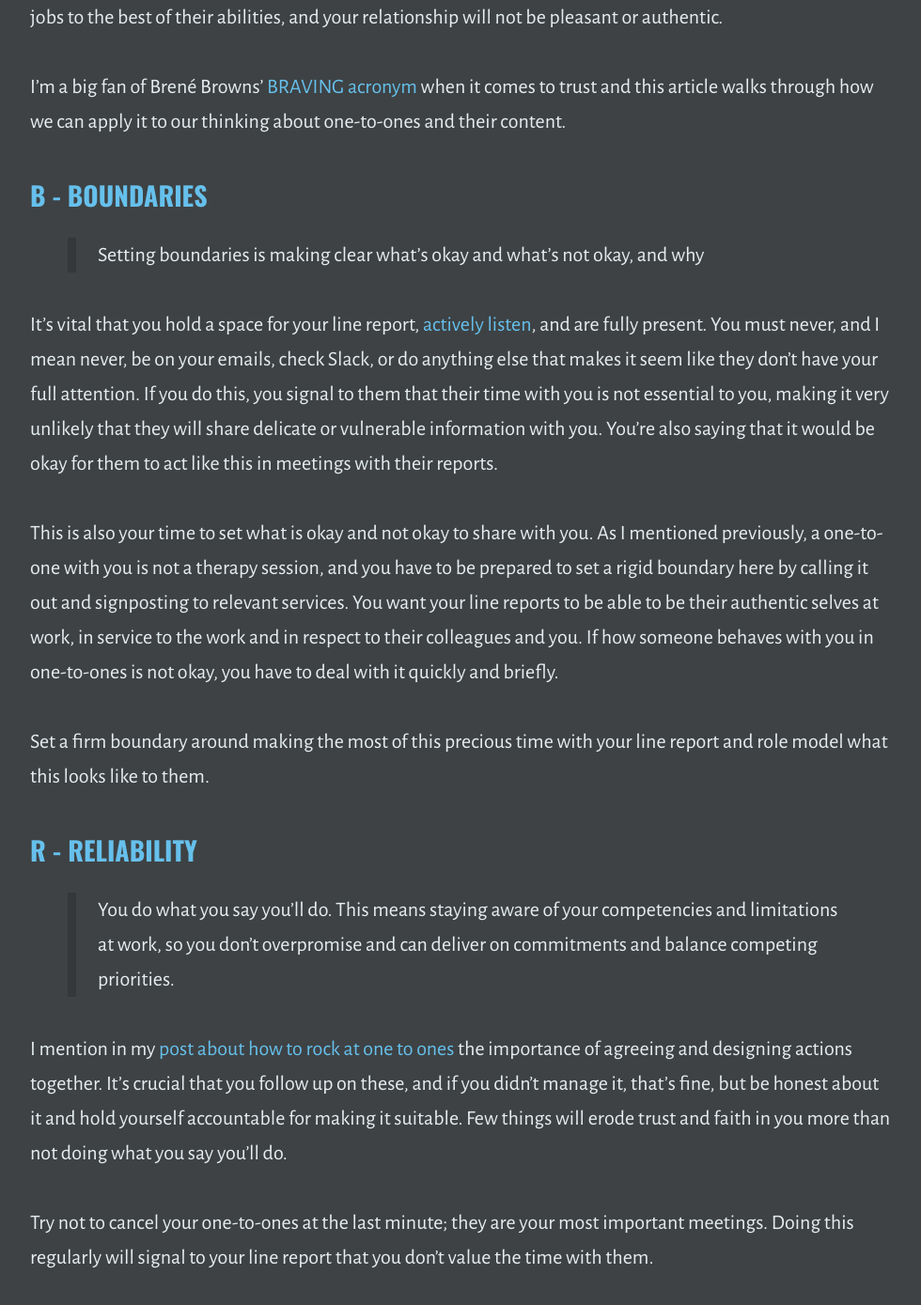
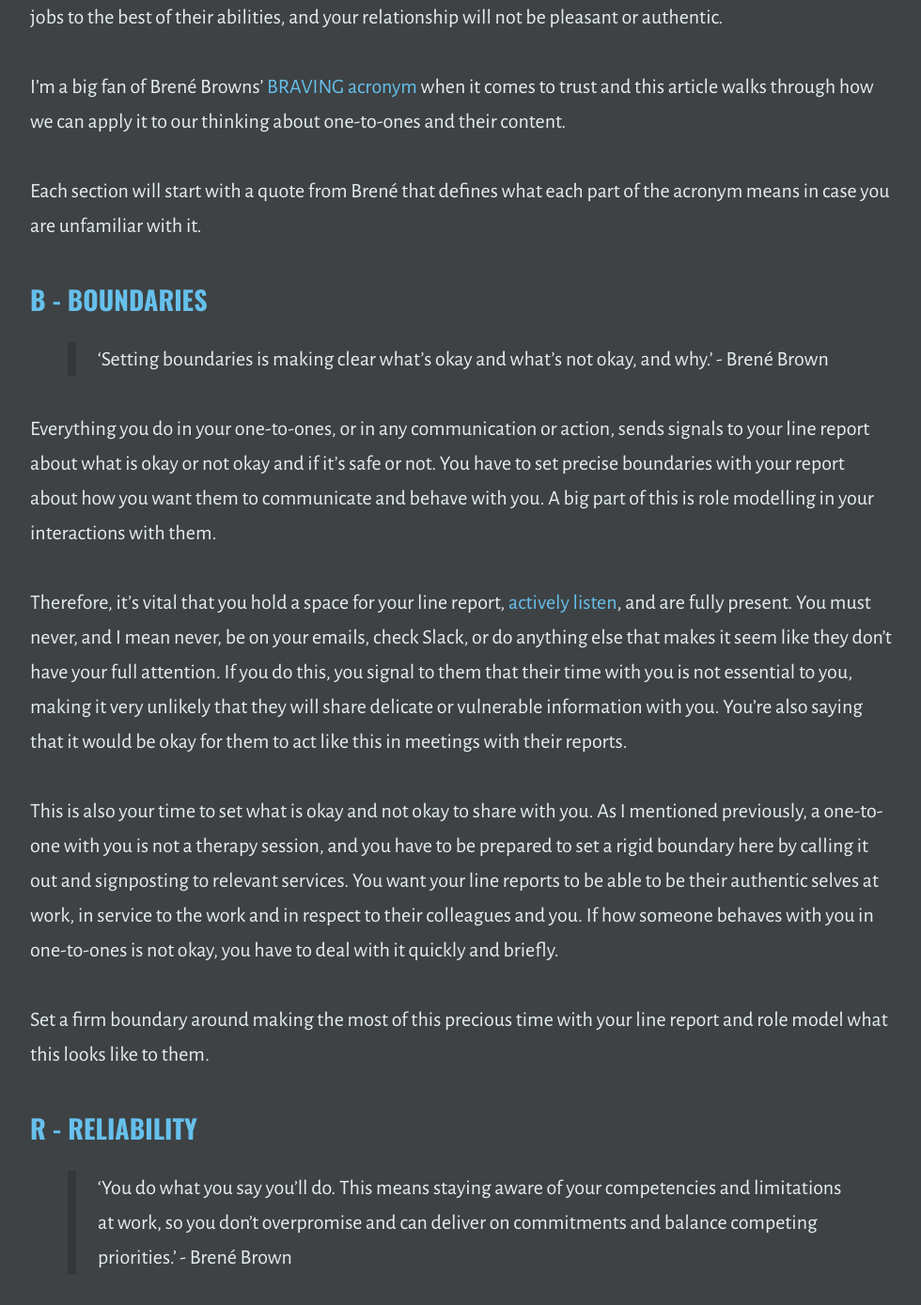
Before and after one commit to outragedpinkracoon/outragedpinkracoon.github.io, a Jekyll site: the page built from _posts/2022-06-06-braving-trust-in-one-to-ones.md, in a window 1280 px wide and 1400 px high, scrolled down 569 px. Shown: the top 1389 px of the window at 94% size, without its empty margins (149-1129 px from the left). Built offline with Jekyll 4.4.1, drawn with Linux system fonts in a browser that asks for light colours; some of the changed text lies outside the part shown.

Commit message:
Addresses Chippy's comments

```diff
--- a/_posts/2022-06-06-braving-trust-in-one-to-ones.md
+++ b/_posts/2022-06-06-braving-trust-in-one-to-ones.md
@@ -5,42 +5,46 @@
 categories: [leadership]
 ---
 
-> 'Trust is built in tiny moments' - Brené Brown
+> 'Trust is built in tiny moments.' - Brené Brown
 
 One-to-ones are full of tiny moments where you can either build trust or destroy it in a blink of an eye.  When your line report loses faith in you, it's game over for [psychological safety](https://blackwells.co.uk/bookshop/product/9781119477242). Neither party will be able to do their jobs to the best of their abilities, and your relationship will not be pleasant or authentic.
 
 I'm a big fan of Brené Browns' [BRAVING acronym](https://brenebrown.com/resources/the-braving-inventory/) when it comes to trust and this article walks through how we can apply it to our thinking about one-to-ones and their content.
 
+Each section will start with a quote from Brené that defines what each part of the acronym means in case you are unfamiliar with it.
+
 ### B - Boundaries
-> Setting boundaries is making clear what’s okay and what’s not okay, and why
+> 'Setting boundaries is making clear what’s okay and what’s not okay, and why.' - Brené Brown
 
-It's vital that you hold a space for your line report, [actively listen](https://www.verywellmind.com/what-is-active-listening-3024343), and are fully present. You must never, and I mean never, be on your emails, check Slack, or do anything else that makes it seem like they don't have your full attention. If you do this, you signal to them that their time with you is not essential to you, making it very unlikely that they will share delicate or vulnerable information with you. You're also saying that it would be okay for them to act like this in meetings with their reports.
+Everything you do in your one-to-ones, or in any communication or action, sends signals to your line report about what is okay or not okay and if it's safe or not. You have to set precise boundaries with your report about how you want them to communicate and behave with you. A big part of this is role modelling in your interactions with them.
+
+Therefore, it's vital that you hold a space for your line report, [actively listen](https://www.verywellmind.com/what-is-active-listening-3024343), and are fully present. You must never, and I mean never, be on your emails, check Slack, or do anything else that makes it seem like they don't have your full attention. If you do this, you signal to them that their time with you is not essential to you, making it very unlikely that they will share delicate or vulnerable information with you. You're also saying that it would be okay for them to act like this in meetings with their reports.
 
 This is also your time to set what is okay and not okay to share with you. As I mentioned previously, a one-to-one with you is not a therapy session, and you have to be prepared to set a rigid boundary here by calling it out and signposting to relevant services. You want your line reports to be able to be their authentic selves at work, in service to the work and in respect to their colleagues and you. If how someone behaves with you in one-to-ones is not okay, you have to deal with it quickly and briefly.
 
 Set a firm boundary around making the most of this precious time with your line report and role model what this looks like to them.
 
 ### R - Reliability
-> You do what you say you’ll do. This means staying aware of your competencies and limitations at work, so you don’t overpromise and can deliver on commitments and balance competing priorities.
+> 'You do what you say you’ll do. This means staying aware of your competencies and limitations at work, so you don’t overpromise and can deliver on commitments and balance competing priorities.' - Brené Brown
 
 I mention in my [post about how to rock at one to ones](https://outragedpinkracoon.com/2022/06/07/how-to-rock-at-one-to-ones.md.html) the importance of agreeing and designing actions together. It's crucial that you follow up on these, and if you didn't manage it, that's fine, but be honest about it and hold yourself accountable for making it suitable. Few things will erode trust and faith in you more than not doing what you say you'll do.
 
 Try not to cancel your one-to-ones at the last minute; they are your most important meetings. Doing this regularly will signal to your line report that you don't value the time with them.
 
 ### A - Accountability
-> You own your mistakes, apologise, and make amends
+> 'You own your mistakes, apologise, and make amends'. - Brené Brown
 
 We all make mistakes because of being brave, trying things, and learning new stuff. But we have to admit that and make amends quickly. You can use the one-to-one time with your line report to talk honestly, authentically and respectfully about anything that has gone wrong between you both and make sure it gets nipped in the bud quickly. This is great role modelling to your line report about what accountability looks like.
 
 ### V - Vault
-> You don’t share information or experiences that are not yours to share. I need to know that my confidence is kept and that you’re not sharing with me any information about other people that should be confidential.
+> 'You don’t share information or experiences that are not yours to share. I `who is I here?  Your line report?` need to know that my confidence is kept and that you’re not sharing with me any information about other people that should be confidential.' - Brené Brown
 
 It’s vital that you never share anything told in confidence to you from your line report, except having to escalate serious matters to HR or your manager. It would also help to make your line report aware of what you may have to share with who and why.
 
 A related thing that people often don't think about is not sharing things that other people have told you to your line report in their one-to-one. If you gossip or share something about others, you are signalling to your line report that you will do the same thing to them with others and break trust.
 
 ### I - Integrity
-> Choosing courage over comfort, choosing what’s right over what’s fun, fast, or easy, and practising your values, not just professing them.
+> 'Choosing courage over comfort, choosing what’s right over what’s fun, fast, or easy, and practising your values, not just professing them.' - Brené Brown
 
 It's easy to profess to be a great manager, but it's tough to _be_ a great manager. The reason is that it takes much work outside of one-to-ones to do one-to-ones well. You will need to do some research about your line report so that you can:
 
@@ -54,7 +58,7 @@
 Another essential but challenging task is to get on the same page about their career aspirations and what they expect from you and the company regarding progression and salary. It's all too easy to lead them along, saying you're going to do this and that, and they'll get a promotion in X months when you know fine well it's not going to be possible at your company. This is the opposite of acting with integrity and we, as managers, should be trying to do the best for our line reports even if it means the best thing is for them is to leave the company. What a fantastic achievement if they've learned everything they can from us and want to spread their wings.
 
 ### N - Non-judgment
->I can ask for what I need, and you can ask for what you need. We can talk about how we feel without judgment.
+> 'I can ask for what I need, and you can ask for what you need. We can talk about how we feel without judgment.' - Brené Brown
 
 There will be plenty of times when your line reports come to you in an emotionally vulnerable state and need you to listen to them. They are allowed to feel what they feel, and it's not your place to judge them regardless of how you think about their struggles. Help them work through it as best you can and show empathy for their situation. I strongly suggest getting clued up on Brené Brown's [empathy misses](https://medium.com/the-ascent/bren%C3%A9-browns-6-empathy-misses-why-they-re-important-54540d5a4f36) to help you with this. Not many things will destroy trust more than 'you think that's bad...'.
 
@@ -63,7 +67,7 @@
 There will also be times when your line reports need to give you feedback, and it's going to sting. But you need to listen and stay curious and open about whether there is gold in it for you or not. This is a critical and vulnerable time for your line report, who's offering you the gift of feedback, hopefully serving your growth. It becomes a setting boundaries conversation if it’s not in service to your development and not supportive feedback. Either way, it's essential that you never lose your cool; you never get defensive or call them a liar because they will never bring you this gift again.
 
 ### G - Generosity
-> Extending the most generous interpretation to the intentions, words, and actions of others.
+> 'Extending the most generous interpretation to the intentions, words, and actions of others.' - Brené Brown
 
 There will be times when your line reports do things that you think are wild. There will be times when your line reports say something that you can't believe. There will be times when you get feedback about your line reports that don’t seem right. The most important thing is to stay curious and figure out what your most generous interpretation of these behaviours or actions could be and not jump into judgement. Judgement kills trust.
 
```
